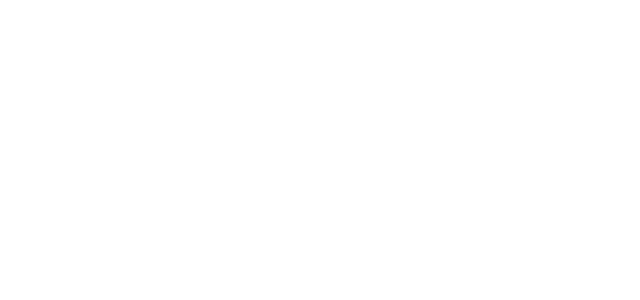
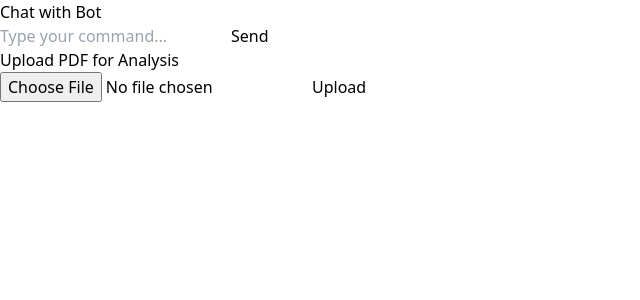
Before and after one commit to SpectacledGeek/LearnWiseAI, a React (Vite) app in the folder frontend/: page /chatinterface in a window 1280 px wide. Before the commit this address had no page. Shown: the top 300 px of the page, without its empty margins (0-640 px from the left). Built offline with nearby package versions, Linux system fonts and the light colour scheme.

Commit message:
Add axios package and ChatInterface component

```diff
--- a/frontend/package.json
+++ b/frontend/package.json
@@ -10,10 +10,11 @@
     "preview": "vite preview"
   },
   "dependencies": {
-    "@heroicons/react": "^1.0.6",
     "@fortawesome/fontawesome-svg-core": "^6.6.0",
     "@fortawesome/free-solid-svg-icons": "^6.6.0",
     "@fortawesome/react-fontawesome": "^0.2.2",
+    "@heroicons/react": "^1.0.6",
+    "axios": "^1.7.7",
     "framer-motion": "^11.11.10",
     "react": "^18.3.1",
     "react-dom": "^18.3.1",
--- a/frontend/src/App.jsx
+++ b/frontend/src/App.jsx
@@ -3,7 +3,7 @@
 import { BrowserRouter as Router, Route, Routes } from 'react-router-dom';
 import Login from './screens/Login';
 import LearningChatbot from './screens/Chatbox';
-
+import ChatInterface from './screens/ChatInterface';
 
 
 
@@ -17,7 +17,7 @@
       <Routes>
         <Route path="/" element={<Login/>}/>
         <Route path="/chatbot" element={<LearningChatbot/>} />
-
+        <Route path='/chatinterface' element={<ChatInterface/>}/>
 
       </Routes>
     </Router>
--- /dev/null
+++ b/frontend/src/screens/ChatInterface.jsx
@@ -0,0 +1,72 @@
+import React, { useState } from 'react';
+import axios from 'axios';
+
+function ChatInterface() {
+  const [message, setMessage] = useState('');
+  const [response, setResponse] = useState('');
+  const [file, setFile] = useState(null);
+
+  // Function to handle sending text messages
+  const sendMessage = async () => {
+    try {
+      const result = await axios.post('http://localhost:5000/api/chat', { message });
+      setResponse(result.data.response);
+    } catch (error) {
+      console.error("Error sending message:", error);
+      setResponse("Error: Failed to send message.");
+    }
+  };
+
+  // Function to handle file upload
+  const uploadFile = async () => {
+    if (!file) return;
+    const formData = new FormData();
+    formData.append('file', file);
+
+    try {
+      const result = await axios.post('http://localhost:5000/api/upload', formData, {
+        headers: {
+          'Content-Type': 'multipart/form-data'
+        }
+      });
+      setResponse(result.data.response);
+    } catch (error) {
+      console.error("Error uploading file:", error);
+      setResponse("Error: Failed to upload file.");
+    }
+  };
+
+  // Function to handle form submission
+  const handleSubmit = (e) => {
+    e.preventDefault();
+    sendMessage();
+  };
+
+  return (
+    <div>
+      <h2>Chat with Bot</h2>
+      <form onSubmit={handleSubmit}>
+        <input
+          type="text"
+          value={message}
+          onChange={(e) => setMessage(e.target.value)}
+          placeholder="Type your command..."
+        />
+        <button type="submit">Send</button>
+      </form>
+
+      <h3>Upload PDF for Analysis</h3>
+      <input type="file" onChange={(e) => setFile(e.target.files[0])} />
+      <button onClick={uploadFile}>Upload</button>
+
+      {response && (
+        <div>
+          <h3>Bot Response</h3>
+          <p>{response}</p>
+        </div>
+      )}
+    </div>
+  );
+}
+
+export default ChatInterface;
```
Also changed, not shown: 1 other file (tests, documents, lock files or other folders).
